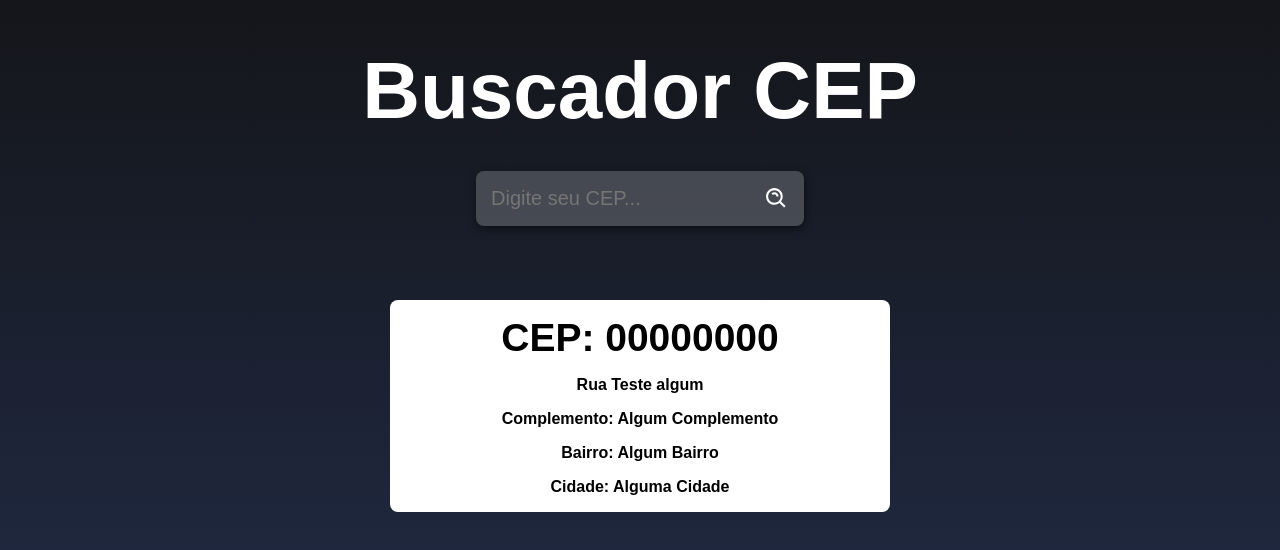
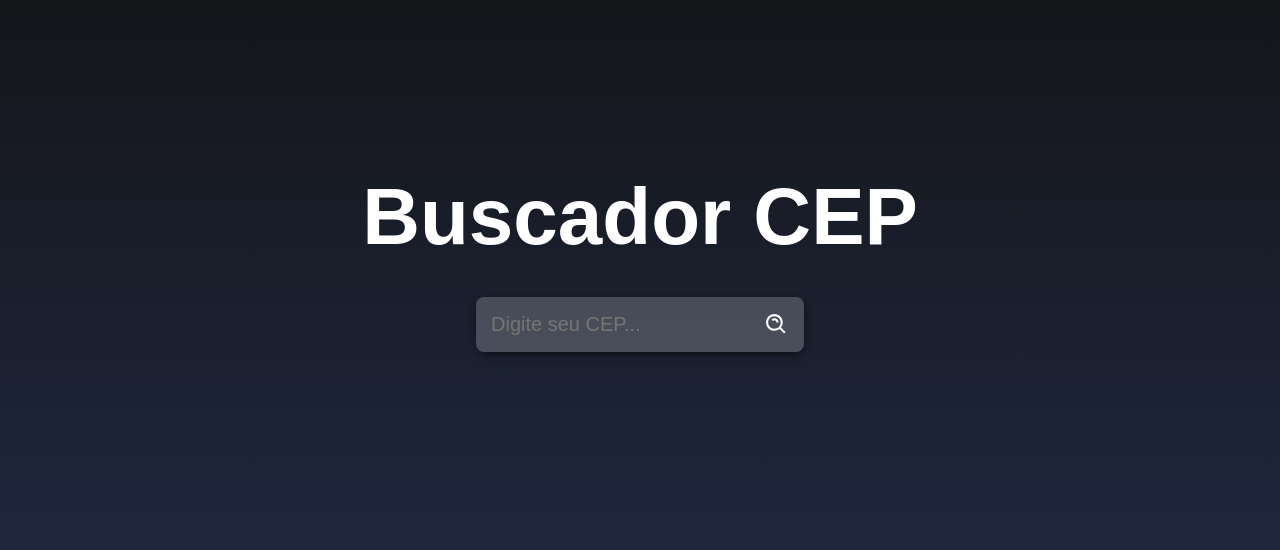
Before and after one commit to ArthurSobreira/zip-code-finder, a React (Create React App) app: page / in a window 1280 px wide. Shown: the part 122-672 px from the top of the page. Built offline with nearby package versions, Linux system fonts and the light colour scheme; the HTML template or start-up script is replaced by a standard one.

Commit message:
Update App.js

```diff
--- a/src/App.js
+++ b/src/App.js
@@ -44,15 +44,16 @@
         </button>
       </div>
 
-      <main className='main'>
-        <h2>CEP: 00000000</h2>
+      {Object.keys(cep).length > 0 && (
+        <main className='main'>
+        <h2>CEP: {cep.cep}</h2>
 
-        <span>Rua Teste algum</span>
-        <span>Complemento: Algum Complemento</span>
-        <span>Bairro: Algum Bairro</span>
-        <span>Cidade: Alguma Cidade</span>
-
+        <span>{cep.logradouro}</span>
+        <span>{cep.complemento}</span>
+        <span>{cep.bairro}</span>
+        <span>{cep.localidade} - {cep.uf}</span>
       </main>
+      )}
     </div>
   );
 }
```
